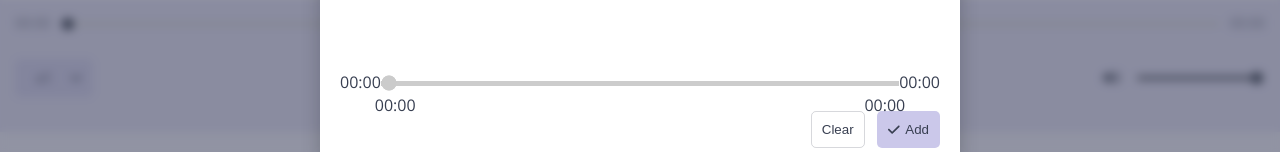
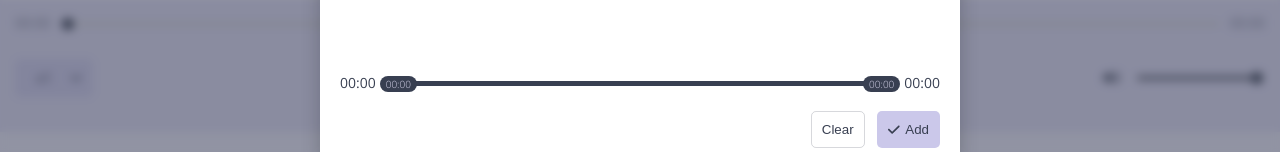
Before and after one commit to eoussama/playback-sync, a Vue app: page / in a window 1280 px wide. Both pictures are taken after a click on the button 27 px from the left and 24 px from the top of the page. Shown: the part 645-797 px from the top of the page. Built offline with nearby package versions, Linux system fonts and the light colour scheme.

Commit message:
🕸️ 🫠 Styling, #74

```diff
--- a/src/components/controls/RangeComp.vue
+++ b/src/components/controls/RangeComp.vue
@@ -186,7 +186,11 @@ export default defineComponent({
 </template>
 
 <style scoped lang="scss">
+@use '@/style/mixins/selectable';
+
 .range {
+  $root: &;
+
   display: flex;
   align-items: center;
   justify-content: center;
@@ -194,17 +198,40 @@ export default defineComponent({
   height: 16px;
   position: relative;
 
-  &__track {
+  &__label {
+    font-size: 14px;
+    color: var(--color-primary);
+
+    &--start {
+      margin-right: 10px;
+    }
+
+    &--end {
+      margin-left: 10px;
+    }
+  }
+
+  &__wrapper {
+    position: relative;
+
+    flex: 1;
+    display: flex;
+    align-items: center;
+    justify-content: center;
+
+    width: 100%;
+    height: 100%;
+
+    #{$root}__track {
       position: relative;
 
       width: 100%;
       height: 5px;
       border-radius: 5px;
 
-    background-color: rgb(194, 194, 194);
-  }
+      background-color: var(--color-secondary);
 
-  &__thumb {
+      #{$root}__thumb {
         pointer-events: none;
 
         width: 100%;
@@ -218,11 +245,21 @@ export default defineComponent({
         align-items: center;
         justify-content: space-between;
 
-    background-color: gray;
+        background-color: var(--color-primary);
 
-    .range__value {
+        #{$root}__value {
           position: absolute;
-      top: 12px;
+          top: -5px;
+
+          z-index: 2;
+          padding: 0 6px;
+
+          font-size: 10px;
+          color: var(--color-secondary);
+          font-weight: var(--font-weight-light);
+
+          border-radius: 10px;
+          background-color: var(--color-primary);
 
           &--start {
             left: -6px;
@@ -233,21 +270,10 @@ export default defineComponent({
           }
         }
       }
-
-  &__wrapper {
-    position: relative;
-
-    flex: 1;
-    display: flex;
-    align-items: center;
-    justify-content: center;
-
-    width: 100%;
-    height: 100%;
     }
 
-  &__end,
-  &__start {
+    #{$root}__end,
+    #{$root}__start {
       cursor: grab;
       z-index: 1;
 
@@ -256,23 +282,41 @@ export default defineComponent({
       position: absolute;
 
       width: 100%;
+      accent-color: var(--color-primary);
 
       &:active {
         cursor: grabbing;
       }
 
       &::-webkit-slider-runnable-track {
+        cursor: pointer;
+
         height: 0;
+        width: 100%;
+
+        border-radius: 10px;
+      }
+
+      &::-webkit-slider-thumb {
+        padding: 0 15px;
+        opacity: 0;
+      }
     }
   }
 
   &--disabled {
-    .range__track {
+    #{$root}__track {
       background-color: rgb(235, 235, 235);
     }
 
-    .range__thumb {
+    #{$root}__thumb {
       background-color: rgb(204, 204, 204);
+    }
+  }
+
+  &:focus-within {
+    #{$root}__track {
+      @extend %focus-outline;
     }
   }
 }
```
Lines whose indentation alone changed are shown as unchanged.
